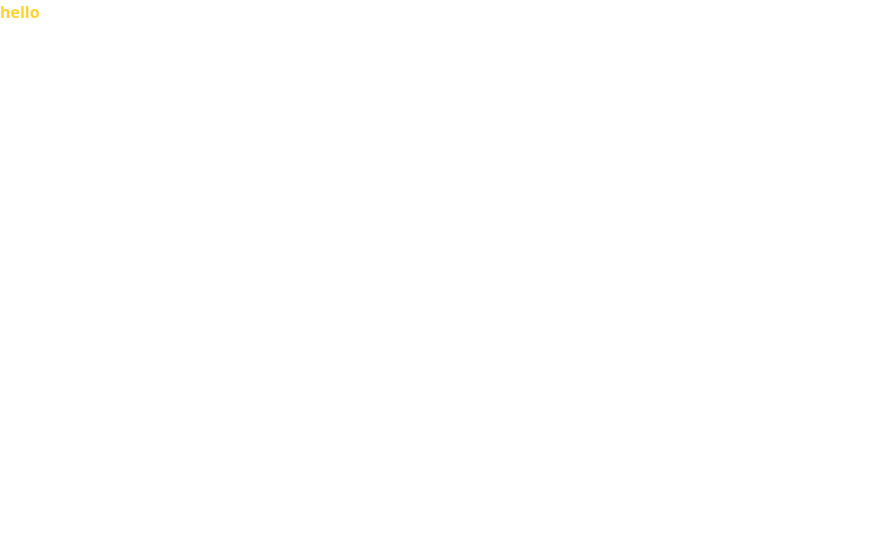
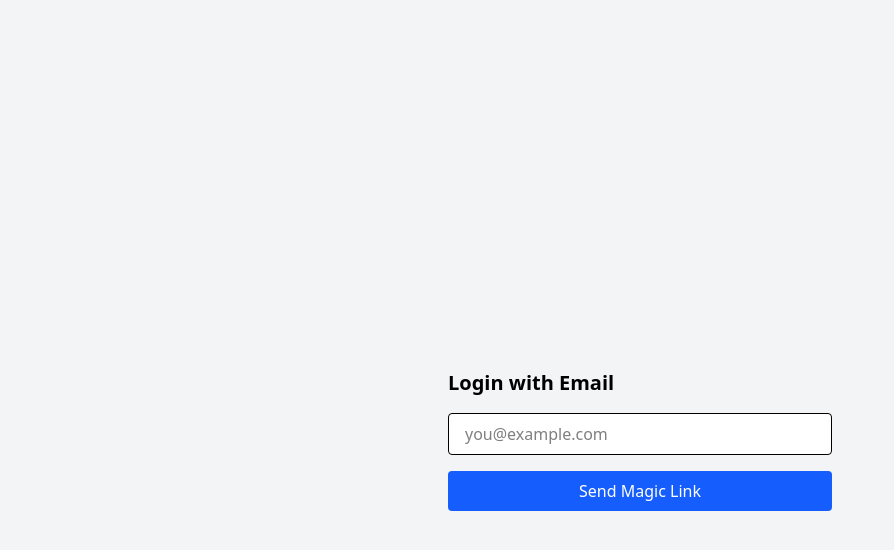
Before and after one commit to vrobbin3247/noter, a React (Vite) app: page / in a window 1280 px wide. Shown: the top 550 px of the page, without its empty margins (0-894 px from the left). Built offline with nearby package versions, Linux system fonts and the light colour scheme.

Commit message:
superbase auth

```diff
--- a/package.json
+++ b/package.json
@@ -10,9 +10,11 @@
     "preview": "vite preview"
   },
   "dependencies": {
+    "@supabase/supabase-js": "^2.49.4",
     "@tailwindcss/vite": "^4.1.4",
     "react": "^19.0.0",
     "react-dom": "^19.0.0",
+    "react-router-dom": "^7.5.1",
     "tailwindcss": "^4.1.4"
   },
   "devDependencies": {
--- a/src/App.tsx
+++ b/src/App.tsx
@@ -1,13 +1,15 @@
-import './App.css'
+import { BrowserRouter as Router, Routes, Route } from 'react-router-dom'
+import Login from './pages/Login'
+import Dashboard from './pages/Dashboard'
 
 function App() {
-
   return (
-    <>
-      <div className="font-bold text-amber-300">
-        hello
-      </div>
-    </>
+    <Router>
+      <Routes>
+        <Route path="/" element={<Login />} />
+        <Route path="/dashboard" element={<Dashboard />} />
+      </Routes>
+    </Router>
   )
 }
 
--- /dev/null
+++ b/src/components/AuthForm.tsx
@@ -0,0 +1,45 @@
+import { useState } from 'react'
+import { supabase } from '../lib/supabaseClient'
+
+export default function AuthForm() {
+  const [email, setEmail] = useState('')
+  const [loading, setLoading] = useState(false)
+  const [message, setMessage] = useState('')
+
+  const handleLogin = async (e: React.FormEvent) => {
+    e.preventDefault()
+    setLoading(true)
+
+    const { error } = await supabase.auth.signInWithOtp({ email })
+
+    if (error) {
+      setMessage(`Error: ${error.message}`)
+    } else {
+      setMessage('Check your email for the login link!')
+    }
+
+    setLoading(false)
+  }
+
+  return (
+    <form onSubmit={handleLogin} className="w-full max-w-sm mx-auto mt-20 space-y-4">
+      <h2 className="text-xl font-semibold">Login with Email</h2>
+      <input
+        className="w-full px-4 py-2 border rounded bg-white text-black"
+        type="email"
+        placeholder="you@example.com"
+        value={email}
+        onChange={(e) => setEmail(e.target.value)}
+        required
+      />
+      <button
+        type="submit"
+        className="w-full bg-blue-600 hover:bg-blue-700 text-white py-2 rounded"
+        disabled={loading}
+      >
+        {loading ? 'Sending magic link...' : 'Send Magic Link'}
+      </button>
+      {message && <p className="text-sm text-center text-gray-600">{message}</p>}
+    </form>
+  )
+}
--- /dev/null
+++ b/src/lib/supabaseClient.ts
@@ -0,0 +1,6 @@
+import { createClient } from '@supabase/supabase-js'
+
+const supabaseUrl = import.meta.env.VITE_SUPABASE_URL as string
+const supabaseAnonKey = import.meta.env.VITE_SUPABASE_ANON_KEY as string
+
+export const supabase = createClient(supabaseUrl, supabaseAnonKey)
--- /dev/null
+++ b/src/pages/Dashboard.tsx
@@ -0,0 +1,52 @@
+import { useEffect, useState } from 'react'
+import { useNavigate } from 'react-router-dom'
+import { supabase } from '../lib/supabaseClient'
+
+export default function Dashboard() {
+  const [userEmail, setUserEmail] = useState<string | null>(null)
+  const navigate = useNavigate()
+
+  useEffect(() => {
+    const getUser = async () => {
+      const { data, error } = await supabase.auth.getUser()
+      if (error || !data?.user) {
+        navigate('/') // not logged in, redirect to login
+      } else {
+        setUserEmail(data.user.email)
+      }
+    }
+
+    getUser()
+  }, [navigate])
+
+  const handleLogout = async () => {
+    await supabase.auth.signOut()
+    navigate('/')
+  }
+
+  return (
+    <div className="min-h-screen bg-white p-8">
+      <div className="flex justify-between items-center mb-8">
+        <h1 className="text-2xl font-bold">Dashboard</h1>
+        <button
+          onClick={handleLogout}
+          className="bg-red-600 hover:bg-red-700 text-white px-4 py-2 rounded"
+        >
+          Logout
+        </button>
+      </div>
+
+      <p className="text-gray-700 mb-6">Welcome, {userEmail}</p>
+
+      <div className="grid grid-cols-1 md:grid-cols-3 gap-4">
+        {/* Placeholder cards */}
+        {[1, 2, 3].map((i) => (
+          <div key={i} className="rounded-xl border shadow-md p-4 bg-gradient-to-br from-blue-100 to-white">
+            <p className="text-lg font-medium text-gray-800">Thought #{i}</p>
+            <p className="text-gray-600 mt-2">This is a sample thought card.</p>
+          </div>
+        ))}
+      </div>
+    </div>
+  )
+}
--- /dev/null
+++ b/src/pages/Login.tsx
@@ -0,0 +1,9 @@
+import AuthForm from '../components/AuthForm'
+
+export default function Login() {
+  return (
+    <div className="min-h-screen bg-gray-100 flex items-center justify-center">
+      <AuthForm />
+    </div>
+  )
+}
```
Also changed, not shown: 2 other files (tests, documents, lock files or other folders).
